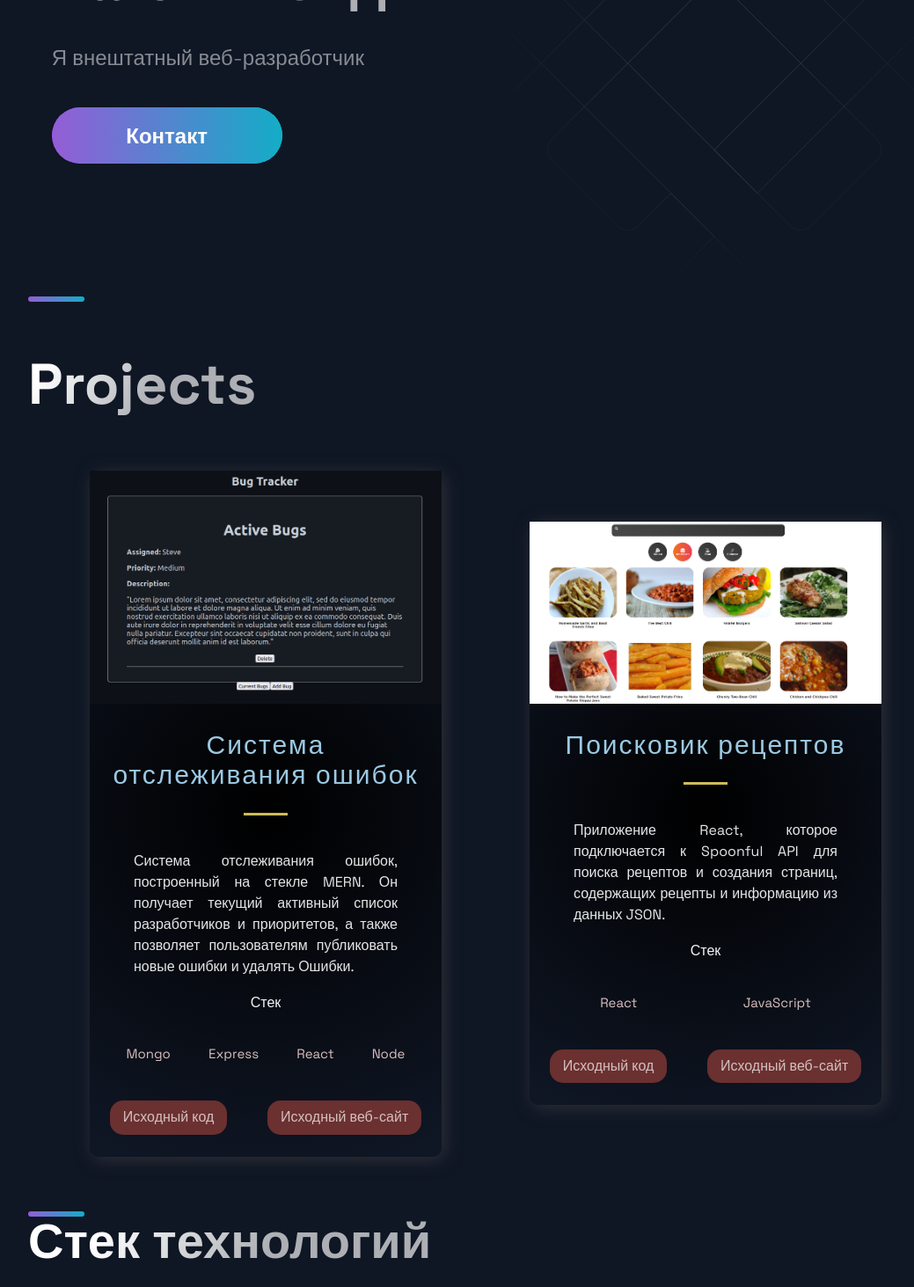
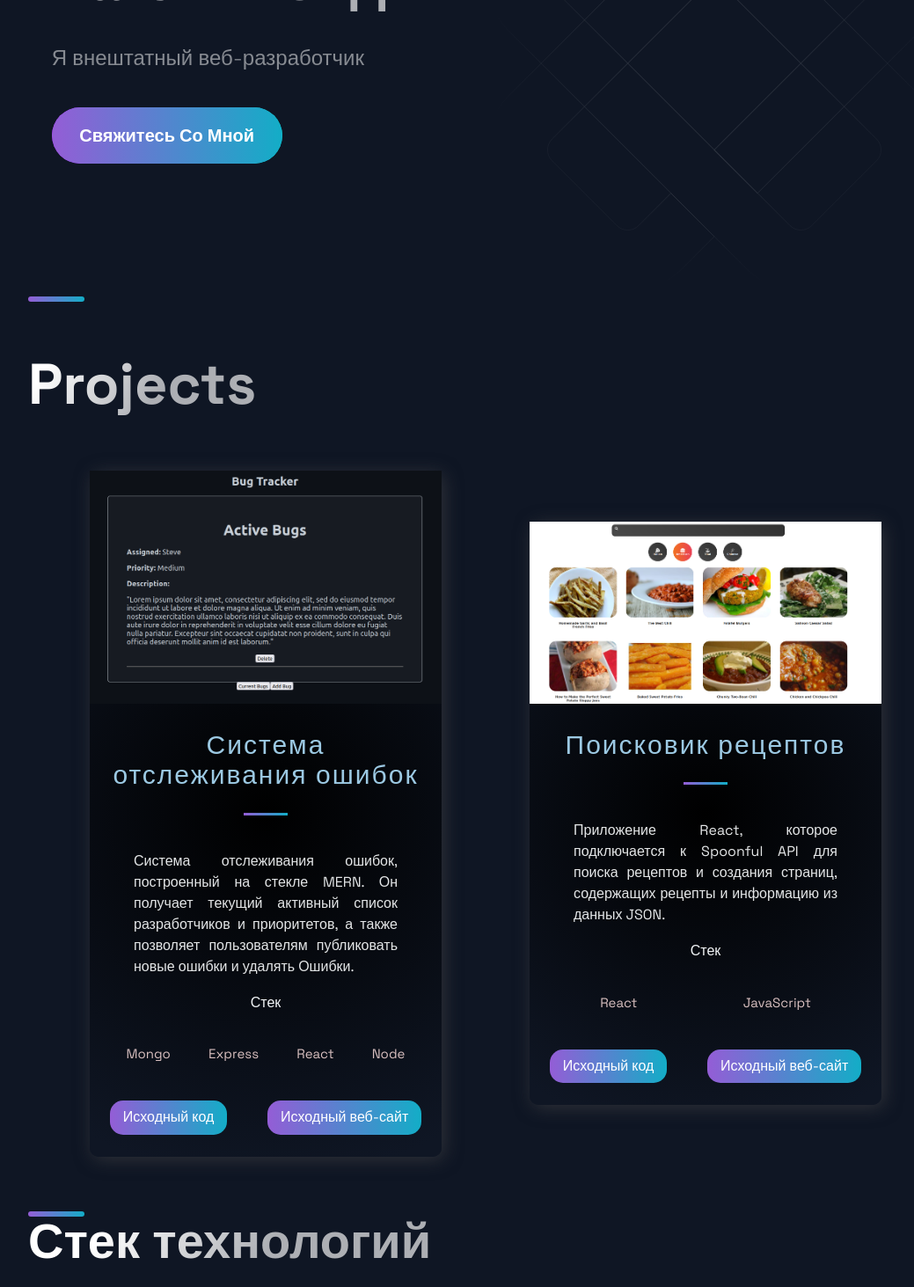
Before and after one commit to rwnagy/Website-Portfolio, a Next.js app: page / in a window 1280 px wide. Shown: the part 300-1763 px from the top of the page at 88% size, without its empty margins (88-1127 px from the left). Built offline with nearby package versions, Linux system fonts and the light colour scheme.

Commit message:
Fixed Colors

```diff
--- a/src/components/Hero/Hero.js
+++ b/src/components/Hero/Hero.js
@@ -14,7 +14,7 @@ const Hero = (props) => (
       <SectionText>
         Я внештатный веб-разработчик
       </SectionText>
-      <Button onClick={() => window.location ="mailto:nagyrw@gmail.com"}>Контакт</Button>
+      <Button onClick={() => window.location ="mailto:nagyrw@gmail.com"}>Свяжитесь Со Мной</Button>
     </LeftSection>
   </Section>
 );
--- a/src/components/Projects/Projects.js
+++ b/src/components/Projects/Projects.js
@@ -25,7 +25,7 @@ const Projects = () => (
               ))}
             </TagList>
             <UtilityList>
-              <ExternalLinks href={visit}>Исходный код</ExternalLinks>
+              <ExternalLinks href={source}>Исходный код</ExternalLinks>
               <ExternalLinks href={visit}>Исходный веб-сайт</ExternalLinks>
             </UtilityList>
           </div>
--- a/src/components/Projects/ProjectsEN.js
+++ b/src/components/Projects/ProjectsEN.js
@@ -25,7 +25,7 @@ const ProjectsEN = () => (
               ))}
             </TagList>
             <UtilityList>
-              <ExternalLinks href={visit}>Code</ExternalLinks>
+              <ExternalLinks href={source}>Code</ExternalLinks>
               <ExternalLinks href={visit}>Source</ExternalLinks>
             </UtilityList>
           </div>
--- a/src/components/Projects/ProjectsStyles.js
+++ b/src/components/Projects/ProjectsStyles.js
@@ -53,7 +53,7 @@ export const Hr = styled.hr`
   height: 3px;
   margin: 20px auto;
   border: 0;
-  background: #d0bb57;
+  background: linear-gradient(270deg,#13ADC7 0%,#945DD6 100%)
 `;
 
 export const Intro = styled.div`
@@ -90,14 +90,14 @@ export const UtilityList = styled.ul`
 `;
 
 export const ExternalLinks = styled.a`
-color:#d4c0c0;
+color: white;
 font-size: 1.6rem;
 padding:1rem 1.5rem;
-background: #6b3030;
+background: linear-gradient(270deg,#13ADC7 0%,#945DD6 100%);
 border-radius: 15px;
 transition: 0.5s;
 &:hover{
-  background: #801414;
+  opacity: 0.8;
 
 }
 `;
--- a/src/styles/GlobalComponents/index.js
+++ b/src/styles/GlobalComponents/index.js
@@ -170,11 +170,12 @@ export const ButtonBack = styled.div`
   width: ${({ alt }) => alt ? '150px' : '262px'};
   height: ${({ alt }) => alt ? '52px' : '64px'};
   border-radius: 50px;
-  font-size: ${({ alt }) => alt ? '20px' : '24px'};
+  font-size: ${({ alt }) => alt ? '16px' : '20px'};
   font-weight: 600;
   display: flex;
   align-items: center;
   justify-content: center;
+  white-space: nowrap;
   margin: ${({ alt, form }) => (alt || form) ? '0' : '0 0 80px'};
   color: #fff;
   background: ${({ alt }) => alt ? 'linear-gradient(270deg, #ff622e 0%, #B133FF 100%)' : 'linear-gradient(270deg, #00DBD8 0%, #B133FF 100%)'};
@@ -212,7 +213,7 @@ export const ButtonFront = styled.button`
   background: ${({ alt }) => alt ? 'linear-gradient(270deg, #F46737 0%, #945DD6 100%)' : 'linear-gradient(270deg, #13ADC7 0%, #945DD6 100%)'};
   opacity: ${({ disabled }) => disabled ? '.5' : '1'};
   transition: .4s ease;
-  font-size: ${({ alt }) => alt ? '20px' : '24px'};
+  font-size: ${({ alt }) => alt ? '16px' : '20px'};
   font-weight: 600;
   align-items: center;
   justify-content: center;
```
